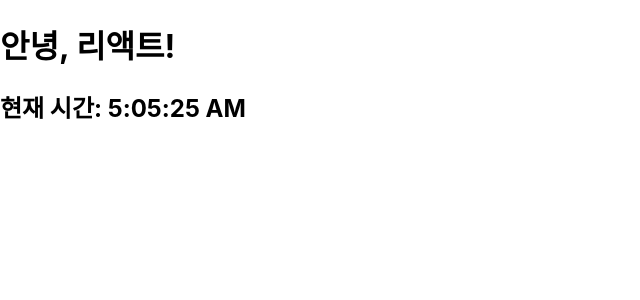
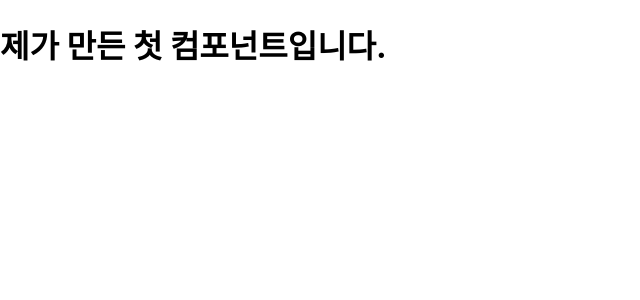
Before and after one commit to KCS2183/my-app, a React (Create React App) app: page / in a window 1280 px wide. Shown: the top 300 px of the page, without its empty margins (0-640 px from the left). Built offline with nearby package versions, Linux system fonts and the light colour scheme.

Commit message:
(실습) 댓글 컴포넌트 만들기

```diff
--- /dev/null
+++ b/src/chapter_05/Comment.jsx
@@ -0,0 +1,11 @@
+import React from "react";
+
+function Comment(props){
+    return(
+        <div>
+            <h1>제가 만든 첫 컴포넌트입니다.</h1>
+        </div>
+    );
+}
+
+export default Comment;
--- /dev/null
+++ b/src/chapter_05/CommentList.jsx
@@ -0,0 +1,12 @@
+import React from "react";
+import Comment from "./Comment";
+
+function CommentList(props){
+    return(
+        <div>
+            <Comment />
+        </div>
+    );
+}
+
+export default CommentList;
--- a/src/index.js
+++ b/src/index.js
@@ -6,16 +6,15 @@ import reportWebVitals from './reportWebVitals';
 
 import Library from './chapter_03/Library';
 import Clock from './chapter_04/Clock';
+import CommentList from './chapter_05/CommentList';
 
 const root = ReactDOM.createRoot(document.getElementById('root'));
 
-setInterval(() => {
 root.render(
   <React.StrictMode>
-    <Clock />
-  </React.StrictMode>
+    <CommentList />
+</React.StrictMode>
 );
-}, 1000)
 
 // If you want to start measuring performance in your app, pass a function
 // to log results (for example: reportWebVitals(console.log))
```
